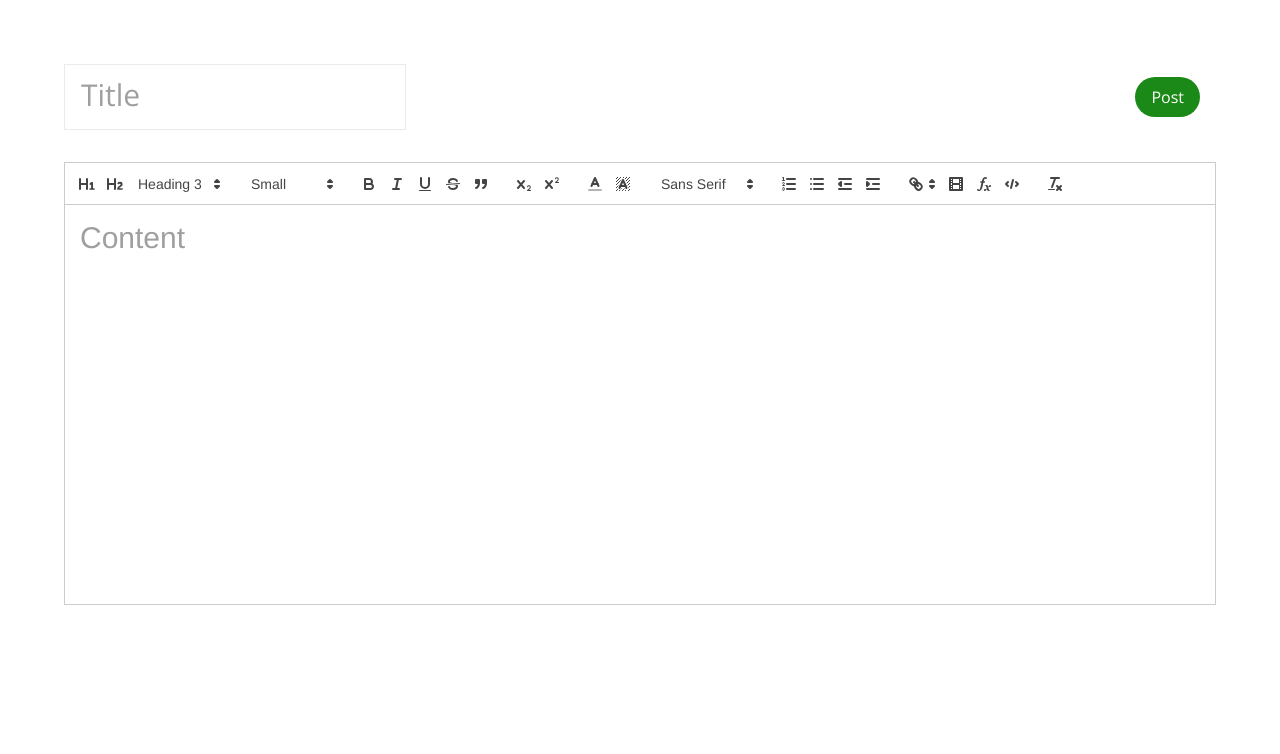
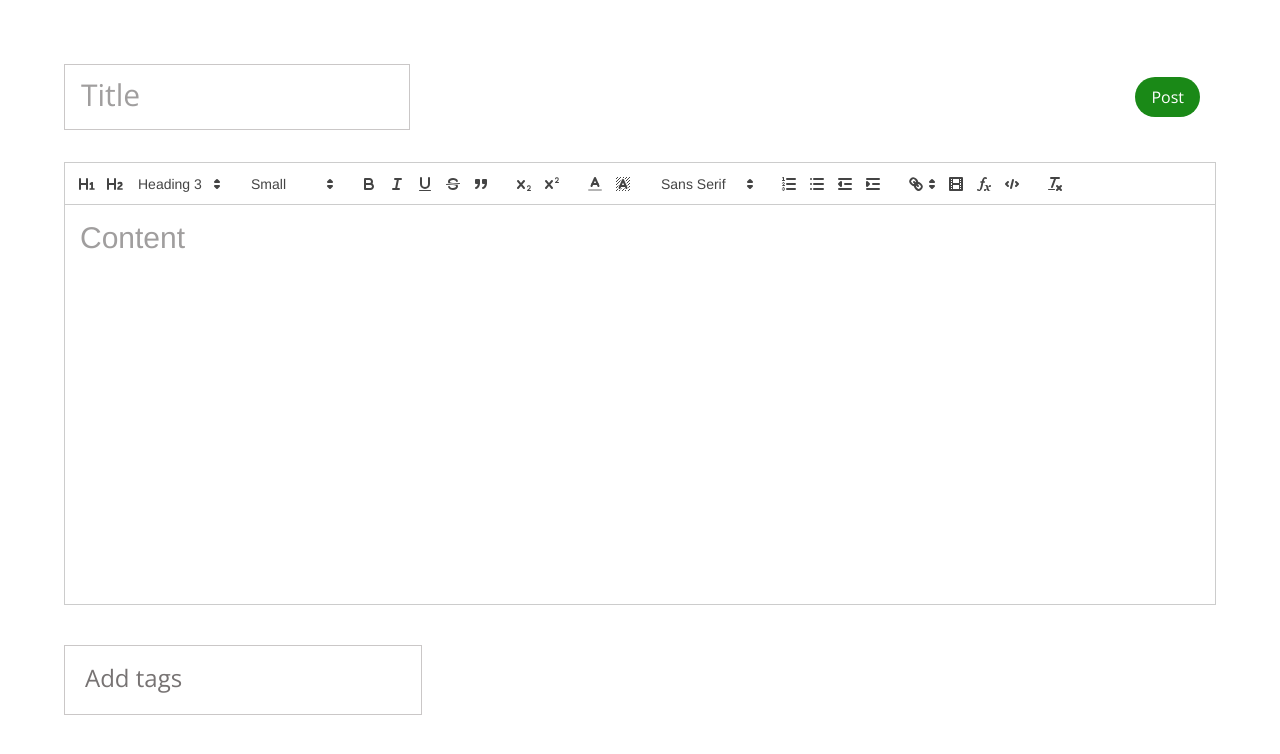
Before and after one commit to Priyanshii/Blog-App-Mern, a React (Create React App) app in the folder client/: page /add-blog in a window 1280 px wide. Shown: the top 754 px of the page. Built offline with nearby package versions, Linux system fonts and the light colour scheme; a web font is replaced by a local one.

Commit message:
UI Changes in blog folder

```diff
--- a/client/src/components/BlogForm.js
+++ b/client/src/components/BlogForm.js
@@ -28,6 +28,17 @@ const BlogForm = () => {
 
   const [title, setTitle] = useState();
   const [content, setContent] = useState();
+  const [tag, setTag] = useState();
+  const [tagList, setTagsList] = useState([]);
+
+  const handleEnterKey = (event) => {
+    if(event.key === "Enter"){
+      setTagsList((tagList) => (
+        [...tagList , tag]
+      ))
+      setTag('');
+    }
+  }
 
   return (
     <>
@@ -38,7 +49,7 @@ const BlogForm = () => {
             type="text"
             value={title}
             onChange={(e) => {setTitle(e.target.value)}}
-            className="p-4 text-2xl border-[1px] border-solid border-[#ecebeb] outline-none placeholder:text-3xl placeholder:font-medium placeholder:text-[#a09e9e] focus:"
+            className="w-[30%] p-4 text-2xl border-[1px] border-solid border-[#cac7c7] outline-none placeholder:text-3xl placeholder:font-medium placeholder:text-[#a09e9e] focus:"
             placeholder="Title"
             />
             <button className='px-4 py-2 bg-[#1A8917] hover:bg-[#105a0f] text-white font-medium text-base rounded-full border-none mr-4'>
@@ -48,6 +59,27 @@ const BlogForm = () => {
           <div className='mb-2 w-[90%]'>
             <ReactQuill style={{width: '100%'}} placeholder='Content' modules={modules} theme="snow" value={content} onChange={setContent} />
           </div>
+          <input
+            type="text"
+            value={tag}
+            onChange={(e) => {setTag(e.target.value)}}
+            onKeyDown={handleEnterKey}
+            className="w-[28%] p-5 text-lg border-[1px] border-solid border-[#cac7c7] outline-none placeholder:text-2xl placeholder:font-medium placeholder:text-[#777373] focus:"
+            placeholder="Add tags"
+            />
+            <section className='flex items-center justify-start flex-wrap gap-2 w-[80%] h-auto mt-2 mb-2'>
+            {
+              tagList?.map((tag) => {
+                return(
+                  <>
+                    <span className='px-3 py-1 text-sm rounded-full bg-[#ecebeb] text-[#3b3a3a]'>
+                    {tag}
+                    </span>
+                  </>
+                )
+              })
+            }
+            </section>
         </div>
       </div>
     </>
--- a/client/src/components/Blogs/BlogCard.js
+++ b/client/src/components/Blogs/BlogCard.js
@@ -9,13 +9,13 @@ const BlogCard = ({ title, content, dateCreated, author, tagsList= null }) => {
       </button>
       <div className='flex flex-col items-start justify-start gap-4'>
         <section className='flex flex-row items-center justify-start gap-2'>
-          <div className='py-1 px-2 bg-[#1A8917] text-sm text-white rounded-full'>{author.charAt(0)}</div>
+          <div className='py-1 px-[10px] bg-[#1A8917] text-base text-white rounded-full'>{author.charAt(0)}</div>
           <span className='text-sm font-semibold mr-1'>{author}</span>
           <span className='text-[#c4bebe]'>&#8226;</span>
           <span className='text-sm text-[#585858]'>{dateCreated}</span>
         </section>
         <section className='flex flex-col items-start justify-start gap-2 mb-2'>
-          <h1 className='text-xl font-bold'>{title}</h1>
+          <h1 className='text-xl font-semibold'>{title}</h1>
           <div className='line-clamp-3'>{content}</div>
         </section>
         <section className='flex items-center justify-start flex-wrap gap-2 w-[80%] h-auto mt-2 mb-2'>
--- a/client/src/components/Blogs/BlogDetails.js
+++ b/client/src/components/Blogs/BlogDetails.js
@@ -0,0 +1,9 @@
+import React from 'react'
+
+const BlogDetails = () => {
+  return (
+    <div>BlogDetails</div>
+  )
+}
+
+export default BlogDetails
```
